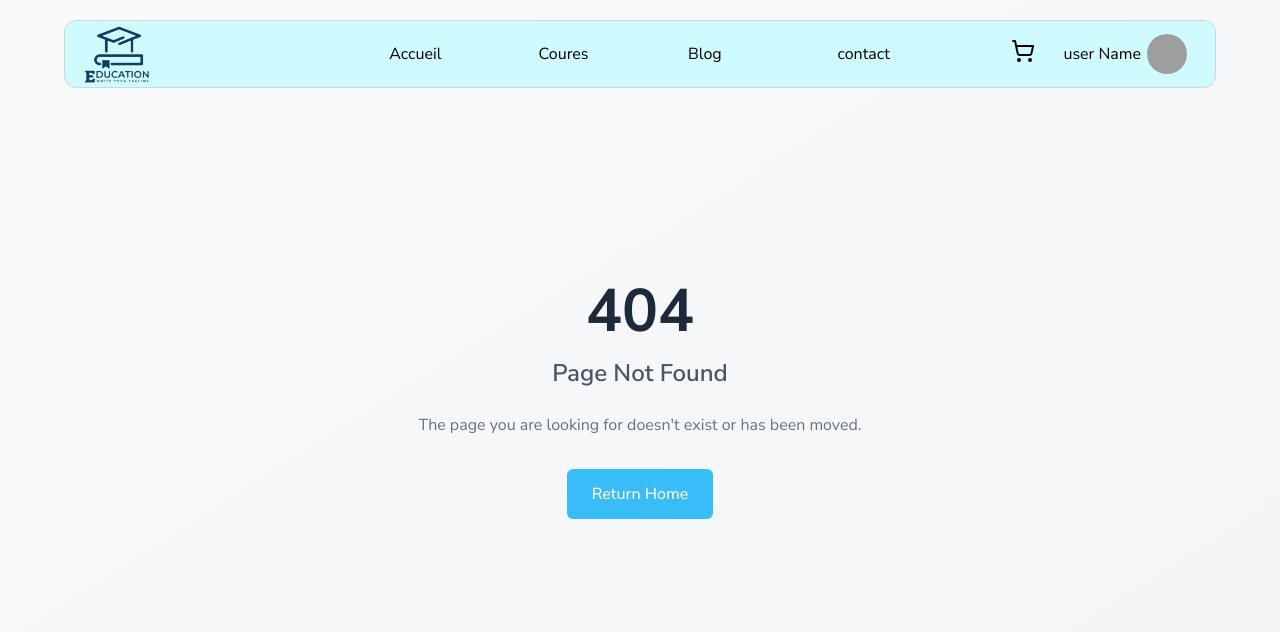
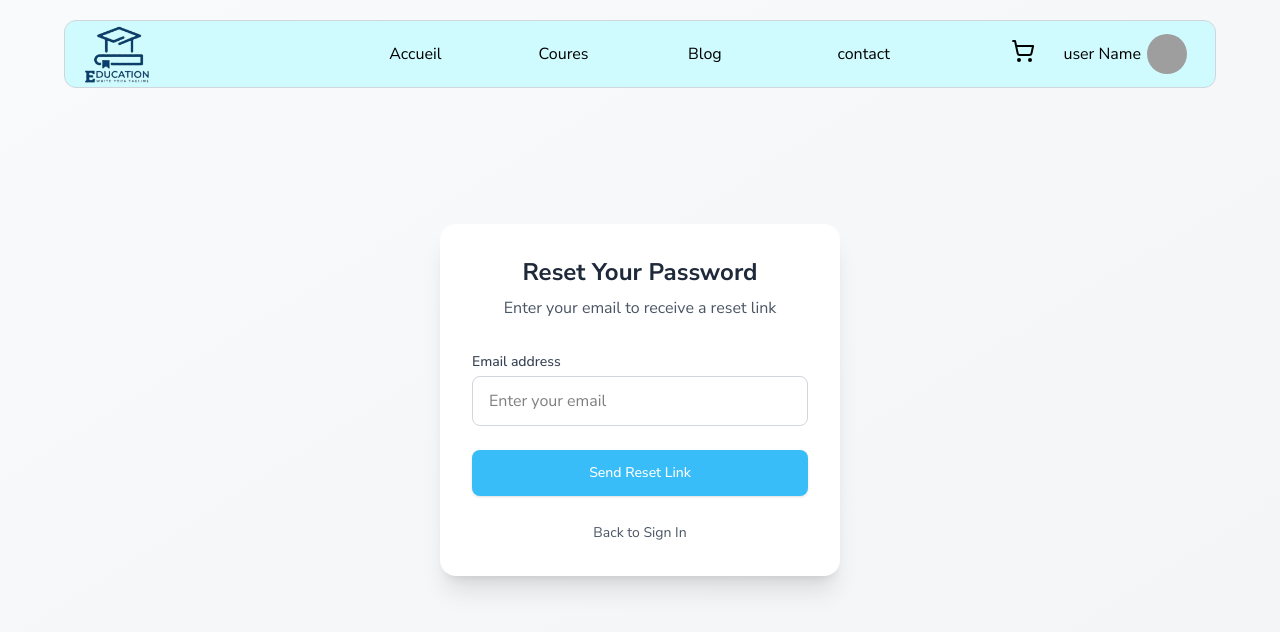
Before and after one commit to mohanddo/e-learning-platform-1, a Next.js app: page /ResetPassword in a window 1280 px wide. Before the commit this address had no page. Shown: the top 632 px of the page. Built offline with nearby package versions, Linux system fonts and the light colour scheme; no server answers; grey boxes are pictures that could not be loaded.

Commit message:
Added the reset password functionality

```diff
--- a/api/axios.ts
+++ b/api/axios.ts
@@ -7,6 +7,7 @@ export const axiosInstance = axios.create({
     headers: {
         'Content-Type': 'application/json',
     },
+    withCredentials: true,
 });
 
 axiosInstance.interceptors.request.use(
@@ -15,9 +16,8 @@ axiosInstance.interceptors.request.use(
         if (savedUser) {
         //   const parsedUser = JSON.parse(savedUser);
         //   config.headers.Authorization = `Bearer ${parsedUser.jwtToken}`;
-          config.withCredentials = true;
+        //   config.withCredentials = true;
         }
-
         return config;
     },
     (error) => {
--- a/app/Auth/page.tsx
+++ b/app/Auth/page.tsx
@@ -3,19 +3,23 @@
 import AnimatedDiv from "@/components/auth/animatedDiv";
 import SignIn from "@/components/auth/signeIn";
 import SignUp from "@/components/auth/signUp";
+import Verify from "@/components/auth/verify";
 import { useAppContext } from "@/context/context";
-import { useRouter } from "next/navigation";
 
 const SignPage = () => {
-    const { isSignUp, isLoged } = useAppContext();
-
+    const { isSignUp, registerResponse } = useAppContext();
 
     return (
         <section className="min-h-screen w-full flex items-center justify-center bg-gray-100 pt-20">
             <div className="relative bg-white w-[60%] flex rounded-lg shadow-lg overflow-hidden">
-                <AnimatedDiv />
-                {isSignUp && <SignUp />}
-                {!isSignUp && <SignIn />}
+                {registerResponse ? (
+                    <Verify />
+                ) : (
+                    <>
+                        <AnimatedDiv />
+                        {isSignUp ? <SignUp /> : <SignIn />}
+                    </>
+                )}
             </div>
         </section>
     );
--- /dev/null
+++ b/app/ResetPassword/page.tsx
@@ -0,0 +1,17 @@
+"use client"
+
+import ResetPassword from "@/components/auth/resetPassword";
+
+const ResetPasswordPage = () => {
+    return (
+        <section className="min-h-screen w-full flex items-center justify-center bg-gradient-to-br from-gray-50 to-gray-100">
+            <div className="w-full max-w-md mx-auto p-6">
+                <div className="bg-white rounded-2xl shadow-xl p-8">
+                    <ResetPassword />
+                </div>
+            </div>
+        </section>
+    );
+};
+
+export default ResetPasswordPage;
--- a/app/verify/page.tsx
+++ /dev/null
@@ -1,14 +0,0 @@
-"use client"
-import Verify from "@/components/verify/verify";
-
-const VerifyPage = () => {
-    return (
-        <section className="min-h-screen w-full bg-gray-100">
-            <div className="container mx-auto px-4">
-                <Verify />
-            </div>
-        </section>
-    );
-};
-
-export default VerifyPage;
--- /dev/null
+++ b/components/auth/resetPassword.tsx
@@ -0,0 +1,97 @@
+"use client"
+
+import Link from 'next/link';
+import { useState, useEffect, useRef } from 'react';
+import { useMutation } from '@tanstack/react-query';
+import { authApi } from '@/api/auth.api';
+import { validateEmail } from '@/utils/validations';
+
+const ResetPassword = () => {
+    const [email, setEmail] = useState("");
+    const isMounted = useRef(false);
+
+    const resetPasswordMutation = useMutation({
+        mutationFn: authApi.resetPassword,
+        onSuccess: () => {
+            if (isMounted.current) {
+                alert("Password reset link sent");
+                console.log("Password reset link sent");
+            }
+        },
+        onError: (error) => {
+            if (isMounted.current) {
+                console.log(error);
+                alert("There was an error please try again");
+            }
+        }
+    });
+
+    useEffect(() => {
+        isMounted.current = true;
+
+        return () => {
+            isMounted.current = false;
+        };
+    }, []);
+
+    const handleResetPassword = () => {
+
+        const validation = validateEmail(email);
+        if (!validation.isValid) {
+            alert(validation.message);
+            return;
+        }
+
+        resetPasswordMutation.mutate(email);
+    }
+
+
+    return (
+        <div className="w-full">
+            <div className="text-center mb-8">
+                <h1 className="text-2xl font-bold text-gray-800 mb-2">
+                    Reset Your Password
+                </h1>
+                <p className="text-gray-600">
+                    Enter your email to receive a reset link
+                </p>
+            </div>
+
+            <div className="space-y-6">
+                <div>
+                    <label htmlFor="email" className="block text-sm font-medium text-gray-700 mb-1">
+                        Email address
+                    </label>
+                    <input
+                        id="email"
+                        type="email"
+                        placeholder="Enter your email"
+                        className="w-full px-4 py-3 border border-gray-300 rounded-lg focus:ring-2 focus:ring-[var(--addi-color-400)] focus:border-transparent transition-colors"
+                        value={email}
+                        onChange={(e) => setEmail(e.target.value)}
+                    />
+                </div>
+
+                <button
+                    className="w-full flex justify-center py-3 px-4 border border-transparent rounded-lg shadow-sm text-sm font-medium text-white bg-[var(--addi-color-400)] hover:bg-[var(--addi-color-500)] focus:outline-none focus:ring-2 focus:ring-offset-2 focus:ring-[var(--addi-color-400)] transition-colors"
+                    type="submit"
+                    onClick={handleResetPassword}
+                    disabled={resetPasswordMutation.isPending}
+                >
+                    {resetPasswordMutation.isPending ? 'Sending reset link...' : 'Send Reset Link'}
+                </button>
+
+                <div className="text-center">
+                    <Link
+                        href="/Auth"
+                        className="text-sm text-gray-600 hover:text-[var(--addi-color-400)] transition-colors"
+                    >
+                        Back to Sign In
+                    </Link>
+                </div>
+            </div>
+        </div>
+    );
+};
+
+export default ResetPassword;
--- a/components/auth/signUp.tsx
+++ b/components/auth/signUp.tsx
@@ -1,17 +1,16 @@
 import { useEffect, useRef, useState } from 'react';
 import { useMutation } from '@tanstack/react-query';
 import { authApi } from '@/api/auth.api';
-import { useRouter } from 'next/navigation';
-
+import { useAppContext } from '@/context/context';
+import { validateCredentials } from '@/utils/validations';
 const SignUp = () => {
 
-    const router = useRouter();
+    const { register } = useAppContext();
 
     const [email, setEmail] = useState("");
     const [password, setPassword] = useState("");
     const [firstName, setFirstName] = useState("");
     const [lastName, setLastName] = useState("");
-
     const isMounted = useRef(false);
 
 
@@ -19,19 +18,36 @@ const SignUp = () => {
         mutationKey: ['signup'],
         mutationFn: authApi.register,
         onSuccess: (data) => {
-            if (!isMounted.current) return;
-        //    login(data)
-           console.log(data)
-           router.push('/')
+           register(data)
         },
         onError: (error) => {
-            if (!isMounted.current) return;
-            alert("There was an error please try again")
-            console.log(JSON.stringify(error))
+            if (isMounted.current) {
+                alert("There was an error please try again")
+                console.log(JSON.stringify(error))
+            }
         }
     });
 
+    const handleRegister = (e : React.FormEvent) => {
+        e.preventDefault();
+
+        const validation = validateCredentials(email, password);
+        if (!validation.isValid) {
+            alert(validation.message);
+            return;
+        }
+
+        if(firstName.length === 0 || lastName.length === 0) {
+            alert("Please enter your first and last name")
+            return;
+        }
+
+        signUpMutation.mutate({ email, password, firstName, lastName });
+    }
+
+
     useEffect(() => {
+        isMounted.current = true;
         return () => {
             isMounted.current = false;
         };
@@ -47,7 +63,9 @@ const SignUp = () => {
             <input type="text" placeholder="Last Name" className="w-full p-2 mt-4 border rounded" value={lastName} onChange={(e) => setLastName(e.target.value)}/>
             <input type="email" placeholder="Email" className="w-full p-2 mt-4 border rounded" value={email} onChange={(e) => setEmail(e.target.value)}/>
             <input type="password" placeholder="Password" className="w-full p-2 mt-4 border rounded" value={password} onChange={(e) => setPassword(e.target.value)}/>
-            <button className="w-full bg-[var(--addi-color-400)] text-white py-2 mt-4 rounded">Sign Up</button>
+            <button className="w-full bg-[var(--addi-color-400)] text-white py-2 mt-4 rounded"
+                    onClick={(e) => handleRegister(e)}
+                    disabled={signUpMutation.isPending}>Sign Up</button>
             <p className='text-start text-gray-400 text-sm font-bold mt-5'>Or Sign In with :</p>
             <div className='w-full flex justify-center items-center mt-5'>
                 <button className='mr-5 border border-solid border-gray-300 h-12 w-12 rounded-full flex justify-center items-center text-lg font-bold hover:bg-gray-100'>
--- a/components/auth/signeIn.tsx
+++ b/components/auth/signeIn.tsx
@@ -12,7 +12,7 @@ const SignIn = () => {
     const { login } = useAppContext();
     const router = useRouter();
 
-    const isMounted = useRef(true);
+    const isMounted = useRef(false);
     const [email, setEmail] = useState("");
     const [password, setPassword] = useState("");
 
@@ -35,6 +35,9 @@ const SignIn = () => {
     });
 
     useEffect(() => {
+
+        isMounted.current = true;
+
         return () => {
             isMounted.current = false;
         };
@@ -59,7 +62,7 @@ const SignIn = () => {
             </p>
             <input type="email" placeholder="Email" className="w-full p-2 mt-4 border rounded" value={email} onChange={(e) => setEmail(e.target.value)} />
             <input type="password" placeholder="Password" className="w-full p-2 mt-4 border rounded" value={password} onChange={(e) => setPassword(e.target.value)} />
-            <Link href="/" className='text-start mt-3 text-gray-400 text-sm font-bold'>Forgot password?</Link>
+            <Link href="/ResetPassword" className="text-start mt-3 text-gray-400 text-sm font-bold hover:text-gray-600 transition-colors">Forgot password?</Link>
             <button className="w-full bg-[var(--addi-color-400)] text-white py-2 mt-4 rounded"
                     onClick={(e) => handleLogin(e)}
                     disabled={loginMutation.isPending}>
--- a/components/types.ts
+++ b/components/types.ts
@@ -45,3 +45,8 @@ export interface RegisterCredentials {
     email: string;
     password: string;
 }
+
+export interface RegisterResponse {
+    verificationCode: string;
+    verificationCodeExpiresAt: Date;
+}
--- a/context/context.tsx
+++ b/context/context.tsx
@@ -1,7 +1,7 @@
 "use client"
 
 import React, { createContext, ReactNode, useContext, useState, useEffect } from "react";
-import type { Student } from "@/components/types"
+import type { RegisterResponse, Student } from "@/components/types"
 import { QueryClient, QueryClientProvider } from "@tanstack/react-query";
 import { ReactQueryDevtools } from "@tanstack/react-query-devtools";
 
@@ -17,6 +17,9 @@ interface AppContextType {
     user: Student | null;
     login: (user: Student) => void;
     logout: () => void;
+
+    registerResponse: RegisterResponse | null;
+    register: (response: RegisterResponse) => void;
 }
 
 
@@ -28,6 +31,7 @@ export const AppProvider = ({children} : {children : ReactNode}) => {
     const [categorie, setCategorie] = useState<string>("All");
     const [isSignUp, setIsSignUp] = useState<boolean>(false);
     const [isLoged, setIsLoged] = useState<boolean> (true);
+    const [registerResponse, setRegisterResponse] = useState<RegisterResponse | null>(null);
 
     const [user, setUser] = useState<Student | null>(null);
 
@@ -47,10 +51,14 @@ export const AppProvider = ({children} : {children : ReactNode}) => {
     };
 
     const logout = () => {
-        localStorage.removeItem('token');
         localStorage.removeItem('user');
         setUser(null);
         setIsLoged(false);
+    };
+
+
+    const register = (response: RegisterResponse) => {
+        setRegisterResponse(response);
     };
 
     return(
@@ -65,6 +73,8 @@ export const AppProvider = ({children} : {children : ReactNode}) => {
                   user,
                   login,
                   logout,
+                  registerResponse,
+                  register,
                 }}
               >
                 {children}
```
Also changed, not shown: api/auth.api.ts (+10 -2 lines), middleware.ts (+2 -14 lines), components/auth/verify.tsx (renamed from components/verify/verify.tsx).
